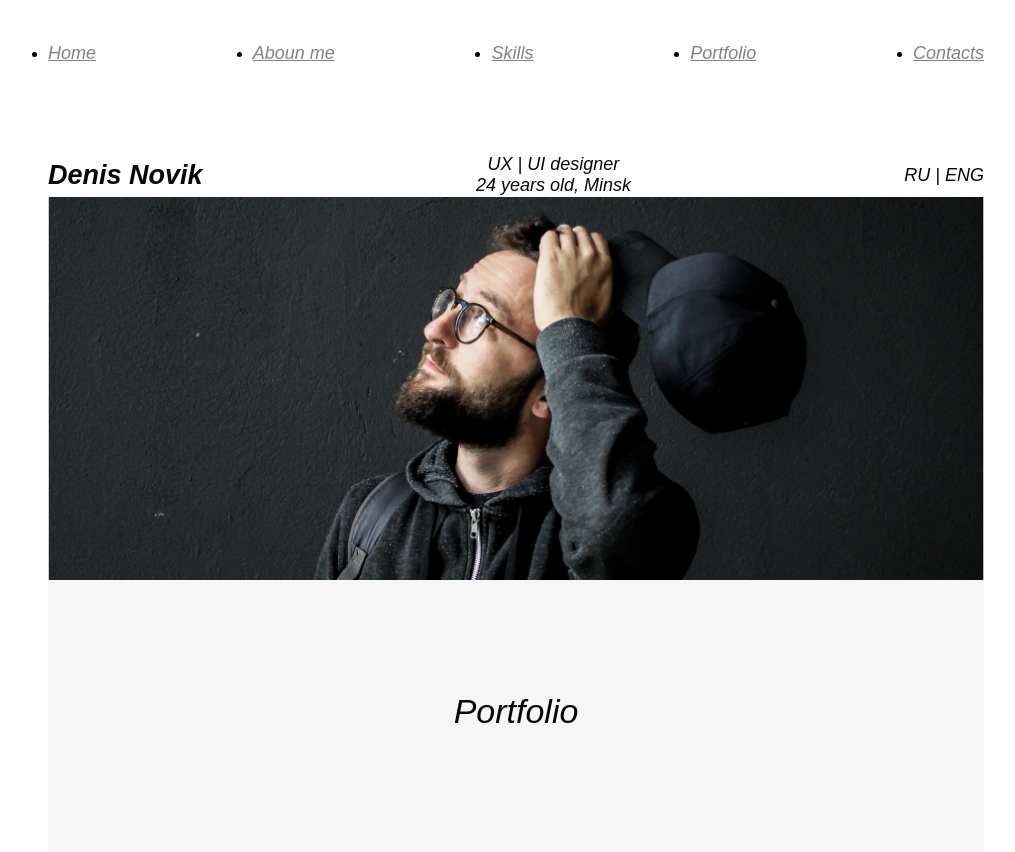
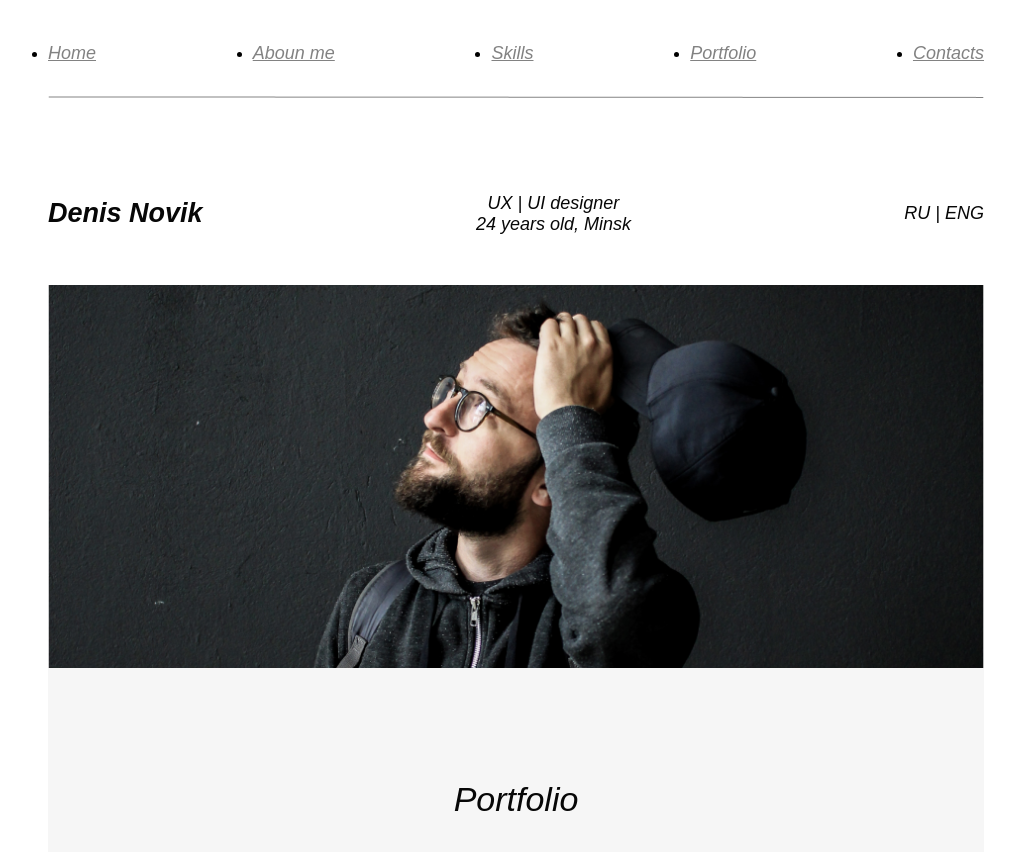
Before and after one commit to viktoria2123/IT-Lessons, a plain HTML site: page My-landing/index.html in a window 1280 px wide. Shown: the top 852 px of the page, without its empty margins (124-1139 px from the left). Drawn offline with Linux system fonts and the light colour scheme.

Commit message:
done vector

```diff
--- a/My-landing/index.html
+++ b/My-landing/index.html
@@ -46,6 +46,9 @@
                             </li>
                         </ul>
                     </nav>
+                    <img class="container__header-vector" src="./img/Vector.png" alt="Vector">
+
+
                 </div>
         </section>
         <!--header end-->
--- a/My-landing/style/style.css
+++ b/My-landing/style/style.css
@@ -24,6 +24,7 @@ button {
     align-items: center;
     text-align: center;
     margin: 0 auto;
+    padding-bottom: 32px;
 }
 
 a {
@@ -33,6 +34,14 @@ a {
     font-size: 18px;
     line-height: 21px;
     color: #828282;
+}
+
+.container__header-vector {
+    background: transparent;
+    border: 0;
+    margin: 0 auto;
+    max-width: 936px;
+    padding-bottom: 95px;
 }
 
 .header-content__text {
@@ -49,6 +58,7 @@ a {
     align-items: center;
     text-align: center;
     margin: 0 auto;
+    padding-bottom: 49px;
 
 }
 
```
Also changed, not shown: My-landing/img/Vector.png (added).
